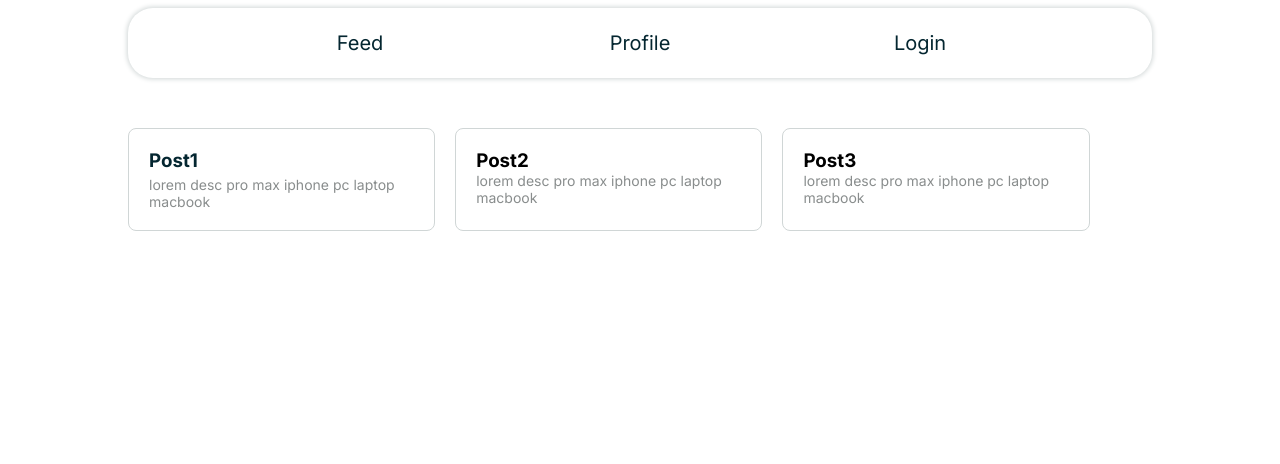
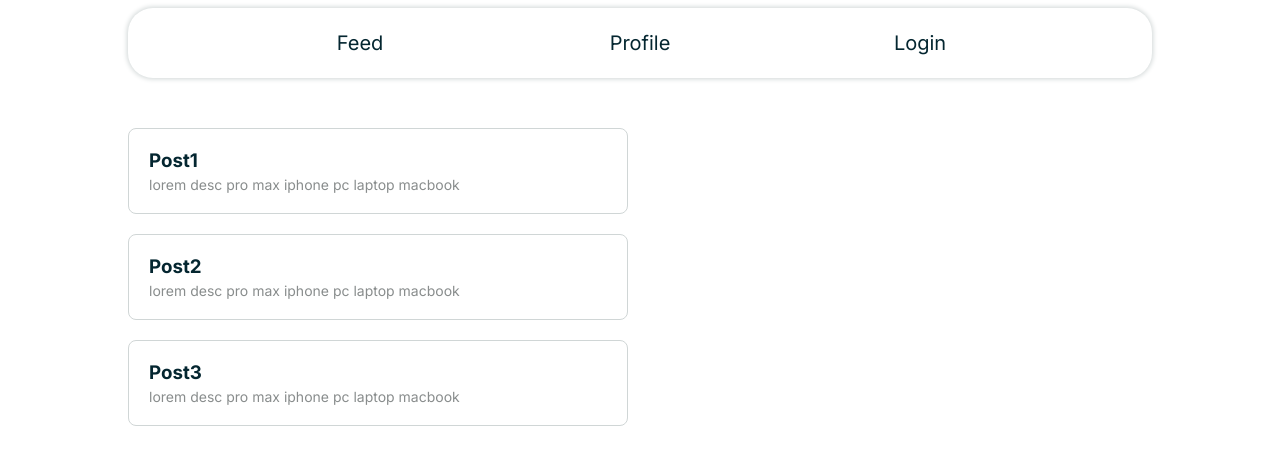
Before and after one commit to devhouda/pulse, a React (Vite) app in the folder client/: page / in a window 1280 px wide. Shown: the top 464 px of the page. Built offline with nearby package versions, Linux system fonts and the light colour scheme.

Commit message:
fix feed post title style error and change feed to horizontal display

```diff
--- a/client/src/components/Feed.jsx
+++ b/client/src/components/Feed.jsx
@@ -10,13 +10,13 @@ const Feed = () => {
         </p>
       </div>
       <div className={styles.post}>
-        <h3 className={styles.postTitle}>Post2</h3>
+        <h3 className={styles.title}>Post2</h3>
         <p className={styles.description}>
           lorem desc pro max iphone pc laptop macbook
         </p>
       </div>
       <div className={styles.post}>
-        <h3 className={styles.postTitle}>Post3</h3>
+        <h3 className={styles.title}>Post3</h3>
         <p className={styles.description}>
           lorem desc pro max iphone pc laptop macbook
         </p>
--- a/client/src/components/Feed.module.css
+++ b/client/src/components/Feed.module.css
@@ -3,11 +3,12 @@
   margin: 50px auto;
   display: flex;
   flex-wrap: wrap;
+  flex-direction: column;
   gap: 20px;
 }
 
 .post {
-  max-width: 30%;
+  max-width: 500px;
   border: 1px solid #d0d6d6;
   border-radius: 8px;
   padding: 20px;
```
